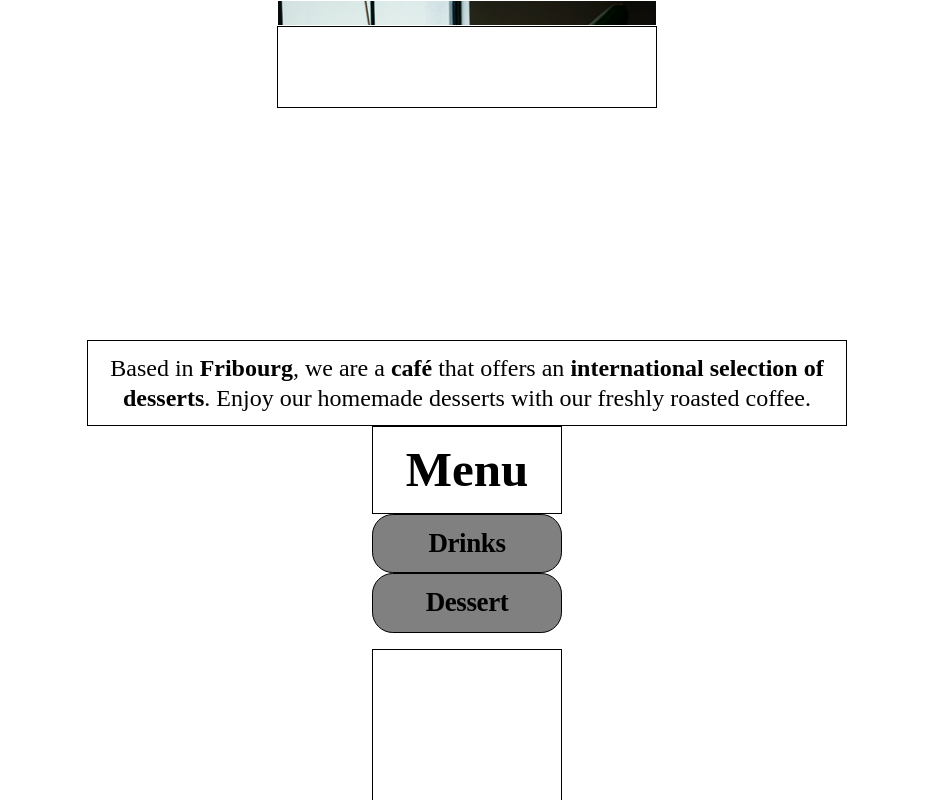
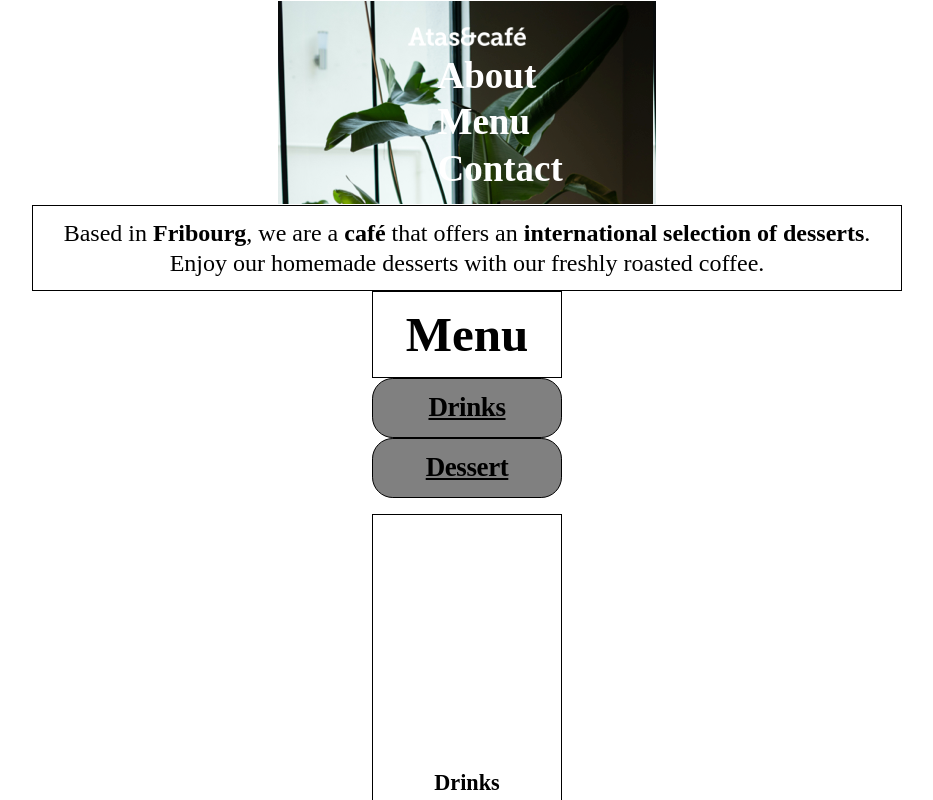
Before and after one commit to WabosuNopauwaal/AtasCafe-IMD22-NoahEllena, a website built with Parcel: page src/index.html in a window 1280 px wide. Shown: the top 800 px of the page, without its empty margins (173-1106 px from the left). Built offline with nearby package versions, Linux system fonts and the light colour scheme.

Commit message:
le dernier push avant la fin
j'ai réussi à faire des html-links.

```diff
--- a/src/index.html
+++ b/src/index.html
@@ -11,20 +11,21 @@
       <div class="container">
         <div class="row intro-area">
           <div
-            class="col-sm-12 col-xl-4 offset-xl-4 first-bg-img"
-            style="background-image: url('/img/BackgroundIMGintropage.webp')"
-          ></div>
-          <img
-            class="col-sm-12 col-xl-4 offset-xl-4 logo-img"
-            src="/img/AtasCafe-logo.png"
-            alt="logo"
-          />
-          <h2 class="col-sm-12 col-xl-2 offset-xl-5 nav-area-text">About</h2>
-          <h2 class="col-sm-12 col-xl-2 offset-xl-5 nav-area-text">Menu</h2>
-          <h2 class="col-sm-12 col-xl-2 offset-xl-5 nav-area-text">Contact</h2>
+            class="col-sm-12 col-xl-4 offset-xl-4 first-bg-img">
+            <h1    class="col-sm-12 col-xl-4 offset-xl-4 logo-img">
+            <img src="/img/Atas&cafe-logo.webp"
+            alt="logo" />
+            </h1>
+            <h2 href="#about" class="col-sm-12 col-xl-2 offset-xl-5 nav-area-text">About</h2>
+            <h2 href="#menu" class="col-sm-12 col-xl-2 offset-xl-5 nav-area-text">Menu</h2>
+            <h2 href="#contact" class="col-sm-12 col-xl-2 offset-xl-5 nav-area-text">
+              Contact
+            </h2>
+          </div>
+          </div>
         </div>
         <div class="row">
-          <p class="col-sm-12 col-xl-8 offset-xl-2 first-intro-text">
+          <p id="about" class="col-sm-12 col-xl-8 offset-xl-2 first-intro-text">
             Based in <strong>Fribourg</strong>, we are a
             <strong>café</strong> that offers an
             <strong>international selection of desserts</strong>. Enjoy our
@@ -36,13 +37,13 @@
     <main>
       <div class="container">
         <div class="row Menu-nav-area">
-          <h2 class="col-sm-12 col-xl-2 offset-xl-5 menu-nav-area-title">
+          <h2 id="menu" class="col-sm-12 col-xl-2 offset-xl-5 menu-nav-area-title">
             Menu
           </h2>
-          <a class="col-sm-12 col-xl-2 offset-xl-5 button">Drinks</a>
-          <a class="col-sm-12 col-xl-2 offset-xl-5 button">Dessert</a>
+          <a href="#drink-menu" class="col-sm-12 col-xl-2 offset-xl-5 button">Drinks</a>
+          <a href="#dessert-menu" class="col-sm-12 col-xl-2 offset-xl-5 button">Dessert</a>
         </div>
-        <div class="row drink-menu">
+        <div id="drink-menu" class="row drink-menu">
           <div class="col-sm-12 col-xl-2 offset-xl-5 drink-menu">
             <h3 class="drink-menu-title">Drinks</h3>
           </div>
@@ -63,7 +64,7 @@
           </div>
         </div>
         <div class="row">
-          <h3 class="col-sm-12 col-xl-2 offset-xl-5 menu-title">Dessert</h3>
+          <h3 id="dessert-menu" class="col-sm-12 col-xl-2 offset-xl-5 menu-title">Dessert</h3>
           <p class="col-sm-12 col-xl-8 offset-xl-2 dessert-menu-text">
             Discover our monthly selection of desserts
           </p>
@@ -90,7 +91,7 @@
         </div>
       </div>
     </main>
-    <footer>
+    <footer id="contact">
       <div class="container">
         <div class="row">
           <div class="col-sm-12">Background-footer</div>
--- a/src/scss/main.scss
+++ b/src/scss/main.scss
@@ -19,6 +19,7 @@ html {
   font-size: 16px;
   font-family: Museo slab, serif;
   @import "bootstrap/scss/bootstrap-grid";
+  text-decoration: none;
 }
 
 body {
@@ -54,6 +55,11 @@ video {
 }
 .first-bg-img {
   color: white;
+  background-image: url("/img/BackgroundIMGintropage.webp");
+}
+
+.logo-img {
+  margin: 123, 17px 43, 5px 91px 43, 5px;
 }
 
 .nav-area-text {
@@ -84,6 +90,7 @@ video {
 .menu-title {
   font-weight: 700;
   font-size: 27px;
+  margin-bottom: 16px;
 }
 
 .drink-menu {
@@ -95,6 +102,7 @@ video {
 .dessert-menu-text {
   font-weight: 300;
   font-size: 15px;
+  margin-bottom: 21, 5px;
 }
 footer {
   color: white;
```
Also changed, not shown: img/Atas&cafe-logo.webp (added), img/AtasCafe-logo.png (deleted).
